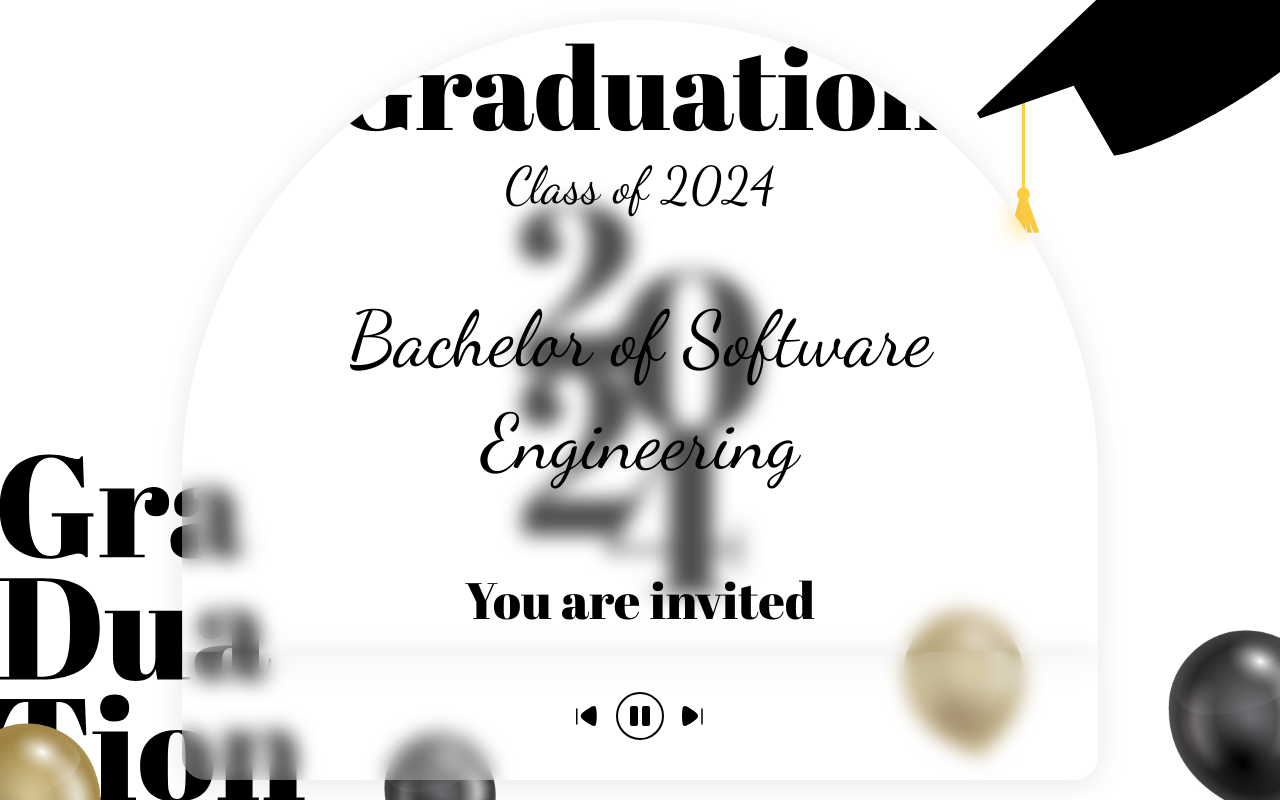
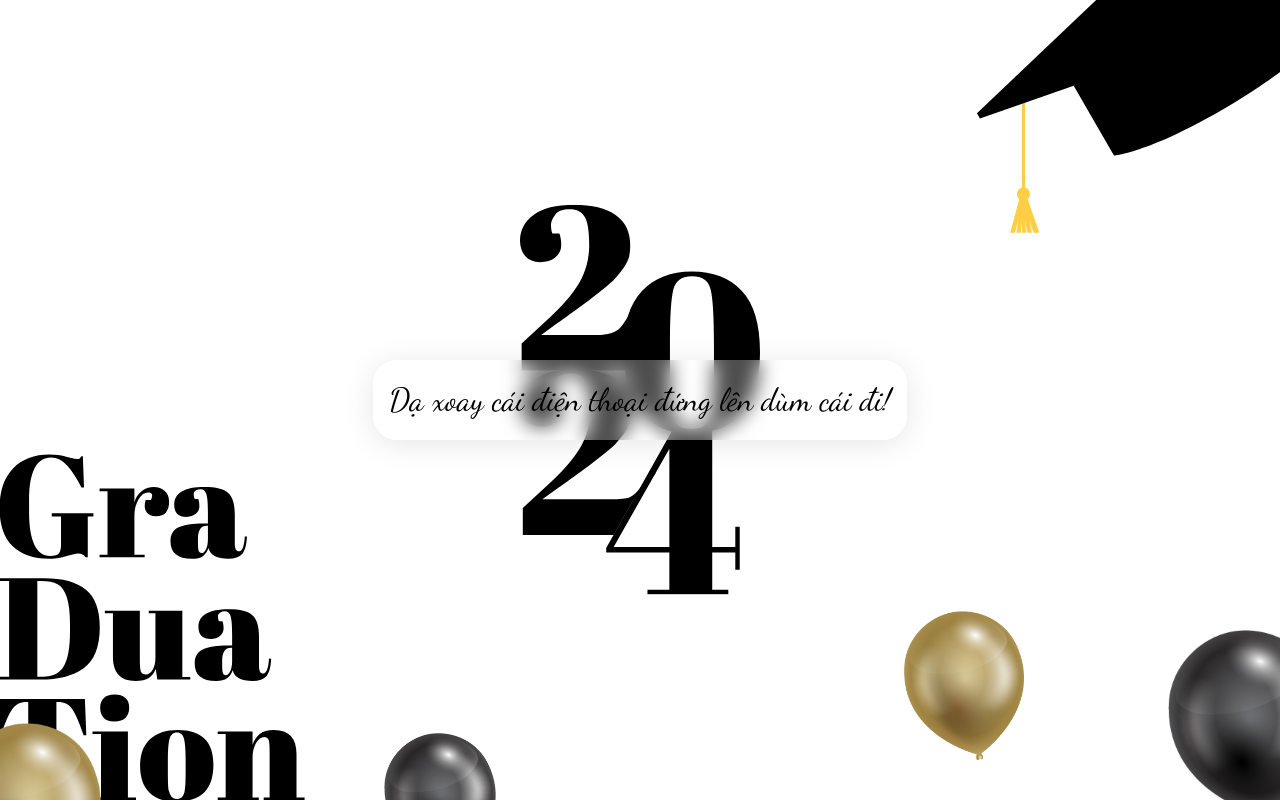
Before and after one commit to Gr33nBean/tot-nghiep-2024, a React (Vite) app: page /hen in a window 1280 px wide. Built offline with nearby package versions, Linux system fonts and the light colour scheme.

Commit message:
feat: update welcome

```diff
--- a/index.html
+++ b/index.html
@@ -3,7 +3,7 @@
   <head>
     <meta charset="UTF-8" />
     <link rel="icon" type="image/svg+xml" href="/src/assets/images/favicon.svg" />
-    <meta name="viewport" content="width=device-width, initial-scale=1.0" />
+    <meta name="viewport" content="width=device-width, initial-scale=1.0,  minimum-scale=1.0" />
     <title>Graduation2024</title>
     <style>
       @import url('https://fonts.googleapis.com/css2?family=Abril+Fatface&family=Dancing+Script:wght@400..700&display=swap');
--- a/src/components/content/welcome.tsx
+++ b/src/components/content/welcome.tsx
@@ -1,22 +1,58 @@
+import { removeVietnameseAccent } from '@/utils/common'
+
 const Welcome = ({ step }: { step: number }) => {
   return (
-    <div data-step={step} className="flex size-full flex-col items-center justify-center px-4 text-center">
-      <div className="w-full">
-        <p className="w-full truncate text-center font-abril-fatface text-[9dvw] leading-[9dvw] max-md:text-[12dvw] max-md:leading-[12dvw] ">
+    <div
+      data-step={step}
+      className="flex size-full flex-col items-center justify-center pb-8 pt-28 text-center max-sm:pb-12 max-sm:pt-32"
+    >
+      <div className="w-full px-8">
+        <p className="w-full truncate text-center font-abril-fatface text-[3rem] uppercase max-sm:text-[2rem]">
           Graduation
         </p>
-        <p className="mt-1 w-full truncate text-center text-[4dvw] leading-[6dvw] max-md:text-[6dvw] max-md:leading-[8dvw]">
+        <p className="mt-1 w-full -translate-y-2 truncate text-center text-[1.85rem] max-sm:text-[1.5rem] ">
           Class of 2024
         </p>
       </div>
 
-      <p className="my-16 w-full  text-center text-[6dvw] leading-[8dvw] max-md:text-[8dvw] max-md:leading-[10dvw]">
-        Bachelor of Software Engineering
-      </p>
+      <div className=" relative mb-10 flex w-full flex-1 items-center">
+        <div className="relative w-full bg-gradient-to-r from-white/0 via-white/40  to-white/0 py-2 ">
+          <div
+            data-check={false}
+            className=" absolute -bottom-2 left-1/2 max-h-0 min-w-fit -translate-x-1/2 translate-y-full overflow-hidden transition-all duration-300 data-[check=true]:max-h-[200px] data-[check=true]:overflow-visible"
+          >
+            <p className="background-glass rounded-full px-4 py-1 text-[1.25rem] font-bold text-error-base">
+              Đừng giỡn nữa! Điền dô liền!
+            </p>
+          </div>
+          <div className="relative w-full px-40 max-sm:px-8">
+            <input
+              type="text"
+              placeholder="What should I call you?"
+              onChange={(e) => {
+                e.target.value = removeVietnameseAccent(e.target.value)
+              }}
+              className="w-full bg-transparent py-4 text-center font-abril-fatface text-[1.75rem] text-text outline-none placeholder:text-text/80"
+            />
+          </div>
+        </div>
+      </div>
 
-      <p className="rounded-full bg-primary px-4 py-1 font-abril-fatface text-[4dvw]">You are invited</p>
+      <p className="rounded-full bg-primary px-6 py-1 font-abril-fatface text-[1.5rem]">You are invited</p>
     </div>
   )
 }
 
 export default Welcome
+
+{
+  /* <p className=" w-full text-center font-abril-fatface text-[1.65rem] max-sm:text-[1.5rem]">
+            Bachelor of <br />
+            Software Engineering
+          </p>
+          <p className="mt-4 w-full text-center text-[1.5rem] max-sm:text-[1.35rem]">
+            Thursday, November
+            <span className="text-[1.75rem] max-sm:text-[1.15rem]"> 28th | 8:00 AM</span>
+          </p>
+          <p className="mt-1 w-full text-center text-[1.5rem] max-sm:text-[1.35rem]">UIT University, Building A</p> */
+}
--- a/src/components/decor/baloons.tsx
+++ b/src/components/decor/baloons.tsx
@@ -3,18 +3,10 @@ import Baloon from './baloon'
 const Baloons = () => {
   return (
     <div className="fixed inset-0 overflow-hidden">
-      <Baloon
-        className="left-0 w-[min(18dvw,_18dvh)] -translate-x-[30%]"
-        src="/src/assets/images/b1.png"
-        duration={18}
-      />
-      <Baloon className="right-[20%] w-[min(15dvw,_15dvh)]" src="/src/assets/images/b1.png" duration={12} />
-      <Baloon className="left-[30%] w-[min(14dvw,_14dvh)]" src="/src/assets/images/b2.png" duration={16} />
-      <Baloon
-        className="right-0 w-[min(20dvw,_20dvh)] translate-x-[30%]"
-        src="/src/assets/images/b2.png"
-        duration={14}
-      />
+      <Baloon className="left-0 w-[min(18dvw,_18dvh)] -translate-x-[30%]" src="/decor/b1.png" duration={18} />
+      <Baloon className="right-[20%] w-[min(15dvw,_15dvh)]" src="/decor/b1.png" duration={12} />
+      <Baloon className="left-[30%] w-[min(14dvw,_14dvh)]" src="/decor/b2.png" duration={16} />
+      <Baloon className="right-0 w-[min(20dvw,_20dvh)] translate-x-[30%]" src="/decor/b2.png" duration={14} />
     </div>
   )
 }
--- a/src/components/layout/layout.tsx
+++ b/src/components/layout/layout.tsx
@@ -1,5 +1,14 @@
 const Layout = ({ children }: { children: React.ReactNode }) => {
-  return <div className="relative flex size-full flex-col">{children}</div>
+  return (
+    <>
+      <div id="layout" className="relative flex size-full flex-col">
+        {children}
+      </div>
+      <div id="landscape-warning" className=" hidden size-full items-center justify-center">
+        <div className="background-glass rounded-3xl p-4 text-[2rem]">Dạ xoay cái điện thoại đứng lên dùm cái đi!</div>
+      </div>
+    </>
+  )
 }
 
 export default Layout
--- a/src/index.css
+++ b/src/index.css
@@ -7,7 +7,7 @@
   --primary-darker: 8, 95, 59;
   --secondary: 32, 32, 32;
   --background: 236, 238, 240;
-  --text: 153, 160, 174;
+  --text: 32, 32, 32;
   --gray: 202, 205, 208;
 }
 
@@ -50,6 +50,7 @@ body {
   padding: var(--ios-pb);
   position: relative;
   z-index: 0;
+  color: rgba(var(--text), 1);
   @media (min-width: 640px) {
     max-width: var(--limit-width);
   }
@@ -112,3 +113,12 @@ body {
   backdrop-filter: blur(10px);
   -webkit-backdrop-filter: blur(10px);
 }
+
+@media screen and (hover: none) and (orientation: landscape) {
+  #layout {
+    display: none;
+  }
+  #landscape-warning {
+    display: flex;
+  }
+}
--- a/src/utils/common.ts
+++ b/src/utils/common.ts
@@ -1,3 +1,12 @@
 export function wait(ms: number) {
   return new Promise((resolve) => setTimeout(resolve, ms))
 }
+
+export function removeVietnameseAccent(str: string): string {
+  const from = 'àáãảạăằắẳẵặâầấẩẫậèéẻẽẹêềếểễệđùúủũụưừứửữựòóỏõọôồốổỗộơờớởỡợìíỉĩịäëïîöüûñçýỳỹỵỷ',
+    to = 'aaaaaaaaaaaaaaaaaeeeeeeeeeeeduuuuuuuuuuuoooooooooooooooooiiiiiaeiiouuncyyyyy'
+  for (let i = 0, l = from.length; i < l; i++) {
+    str = str.replace(RegExp(from[i], 'gi'), to[i])
+  }
+  return str
+}
```
Also changed, not shown: public/decor/b1.png (renamed from src/assets/images/b1.png), public/decor/b2.png (renamed from src/assets/images/b2.png).
